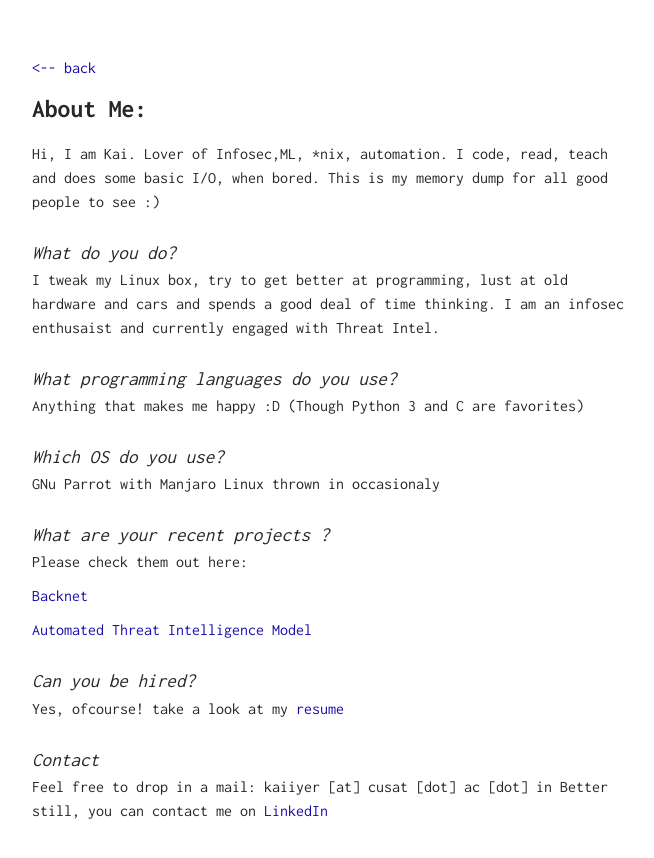
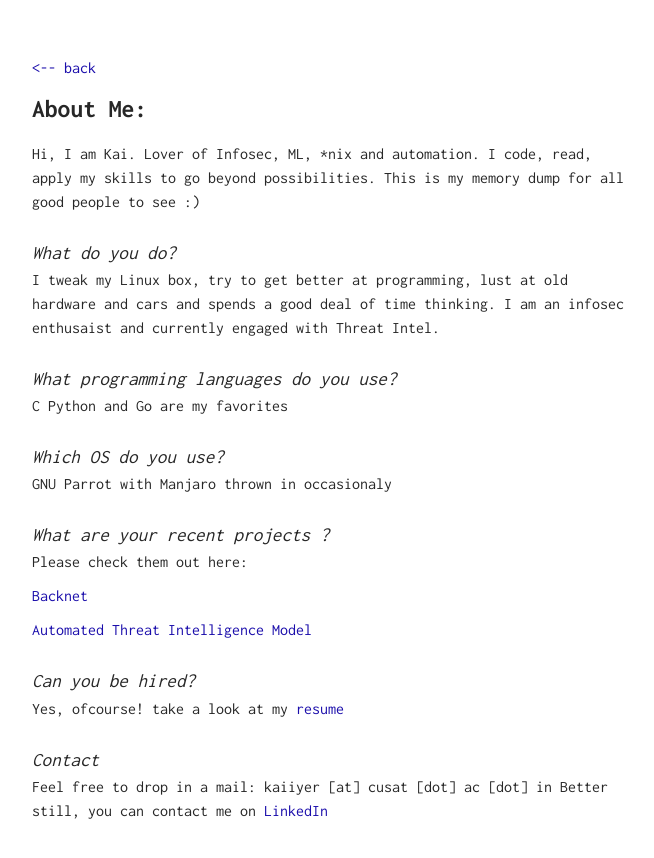
Before and after one commit to kaiiyer/kaiiyer.github.io, a Jekyll site: the page built from me/index.md, in a window 1280 px wide. Shown: the top 858 px of the page, without its empty margins (308-962 px from the left). Built offline with Jekyll 4.4.1, drawn with Linux system fonts in a browser that asks for light colours.

Commit message:
Update index.md

```diff
--- a/me/index.md
+++ b/me/index.md
@@ -2,16 +2,16 @@
 layout: about
 ---
 
-Hi, I am Kai. Lover of Infosec,ML, *nix, automation. I code, read, teach and does some basic I/O, when bored. This is my memory dump for all good people to see :)
+Hi, I am Kai. Lover of Infosec, ML, *nix and automation. I code, read, apply my skills to go beyond possibilities. This is my memory dump for all good people to see :)
 
 # What do you do?
 I tweak my Linux box, try to get better at programming, lust at old hardware and cars and spends a good deal of time thinking. I am an infosec enthusaist and currently engaged with Threat Intel.
 
 # What programming languages do you use?
-Anything that makes me happy :D (Though Python 3 and C are favorites)
+C Python and Go are my favorites
 
 # Which OS do you use?
-GNu Parrot with Manjaro Linux thrown in occasionaly
+GNU Parrot with Manjaro thrown in occasionaly
 
 # What are your recent projects ?
 Please check them out here:
```
